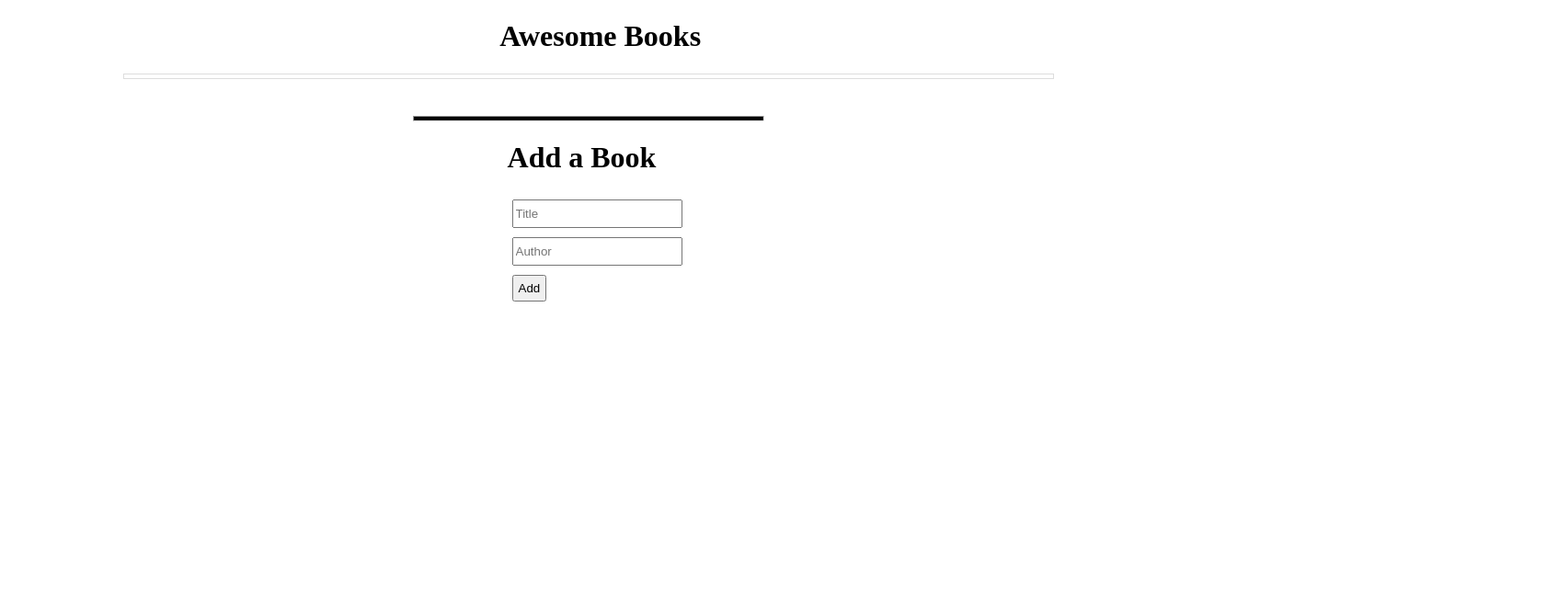
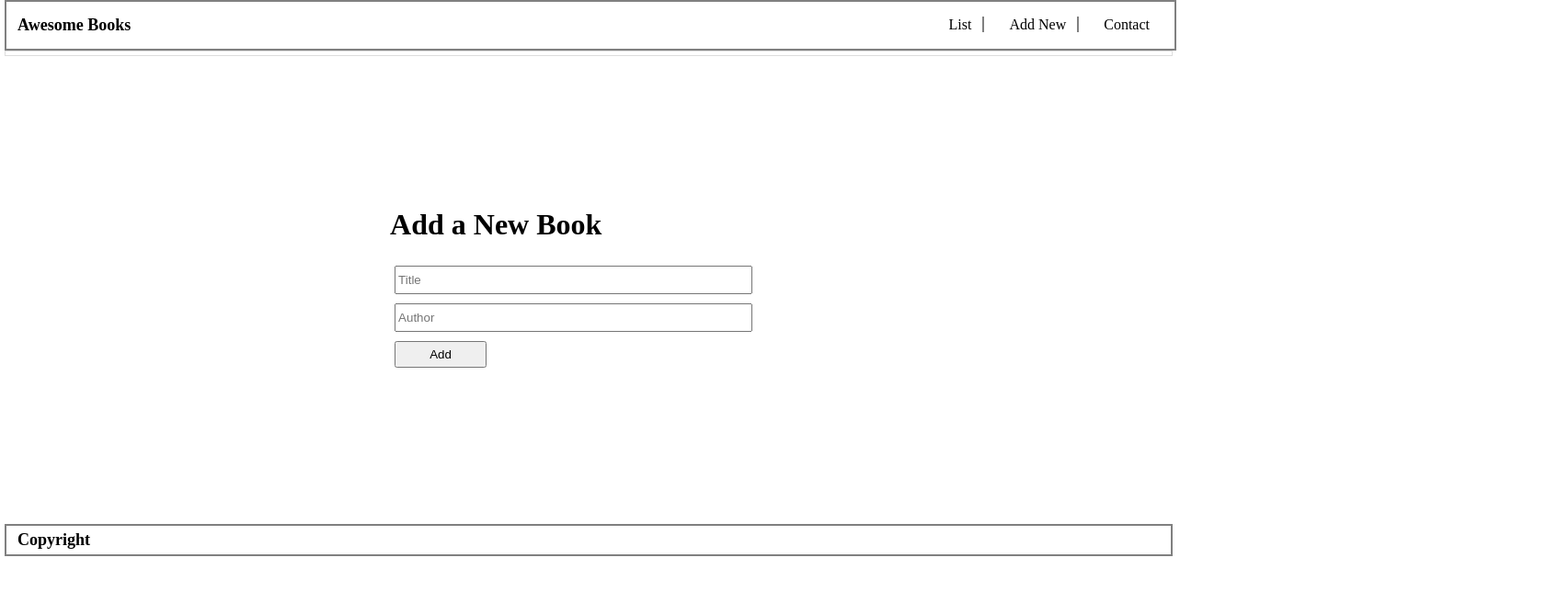
Before and after one commit to asifaminisonline/Awesome-Book, a website: page Index.html in a window 1280 px wide. Shown: the whole page at 92% size, 1694 px wide, since content can reach past the window. Drawn offline with Linux system fonts and the light colour scheme.

Commit message:
Add changes

```diff
--- a/Index.html
+++ b/Index.html
@@ -12,7 +12,14 @@
 </html>
     <title>Awesome Book</title>
     <body>
-        <h1 class="main-title">Awesome Books</h1>
+        <nav class="navbar">
+            <h1 class="nav-title" >Awesome Books</h1>
+            <ul class="nav-ul">
+                <li id="list"><a href="#" class="line">List</a></li>
+                <li id="addNew"><a href="#"class="line">Add New</a></li>
+                <li id="contact"><a href="#">Contact</a></li>
+            </ul>
+        </nav>
         <table class="table">
             <thead>
                 <tr>
@@ -23,13 +30,16 @@
     <tbody id="book-list"></tbody>
             </thead>
         </table>
-        <hr class="separator">
+
         <form id="Book-form">
-            <h1>Add a Book</h1>
+            <h1>Add a New Book</h1>
             <input type="text" id="title" placeholder="Title"><br>
             <input type="text" id="author" placeholder="Author"><br>
             <button type="submit" id="Add-Book">Add</button>
             </form>
+            <footer>
+                <h1 class="footer">Copyright</h1>
+            </footer>
         <script src="./main.js"></script>
         </body>
         </html>
--- a/style.css
+++ b/style.css
@@ -1,6 +1,10 @@
+body{
+  margin: 0px 5px;
+  overflow-x: hidden;
+}
 .main-title {
   margin-left: 11%;
-  width: 80%;
+  width: 100%;
   text-align: center;
 }
 
@@ -12,30 +16,25 @@
   margin: auto;
   border-collapse: collapse;
   border-spacing: 0;
-  width: 80%;
+  width: 100%;
   border: 1px solid #ddd;
 }
 
 #Book-form {
-  margin-top: 20px;
+  margin: 165px 0px;
   justify-content: center;
-  width: 80%;
-  padding-left: 43%;
-}
-
-.separator {
-  margin-top: 40px;
-  background-color: black;
-  width: 30%;
-  height: 4px;
+  width: 100%;
+  padding-left: 33%;
 }
 
 #Add-Book {
   margin: 5px;
   padding: 5px;
+  width: 100px;
 }
 
 #Book-form input {
+  width: 30%;
   height: 25px;
   margin: 5px;
 }
@@ -55,14 +54,58 @@ tr:nth-child(even) {
   justify-content: space-between;
   align-items: center;
 }
-
 tr:nth-child(odd) {
   justify-content: space-between;
   align-items: center;
 }
 
-li {
+.table li {
   text-align: left;
-  width: 80%;
+  width: 100%;
   list-style: none;
 }
+
+.navbar{
+  border: 2px solid grey;
+  margin: auto;
+  width: 100%;
+  display: flex;
+  justify-content: space-between;
+}
+
+.navbar .nav-title{
+  font-weight: bold;
+  font-size: 18px;
+  padding: 0px 12px;
+}
+
+.navbar ul {
+  display: flex;
+  justify-content: space-between;
+}
+
+.navbar ul li{
+list-style: none;
+margin-right: 15px;
+}
+.navbar ul li a{
+  color: black;
+  text-decoration: none;
+  padding: 0px 12px;
+  font-size: 16px;
+}
+
+.line{
+  border-right:2px solid grey;
+}
+
+
+
+
+
+.footer{
+  border: 2px solid grey;
+  /* font-weight: bold; */
+  font-size: 18px;
+  padding: 5px 12px;
+}
```
